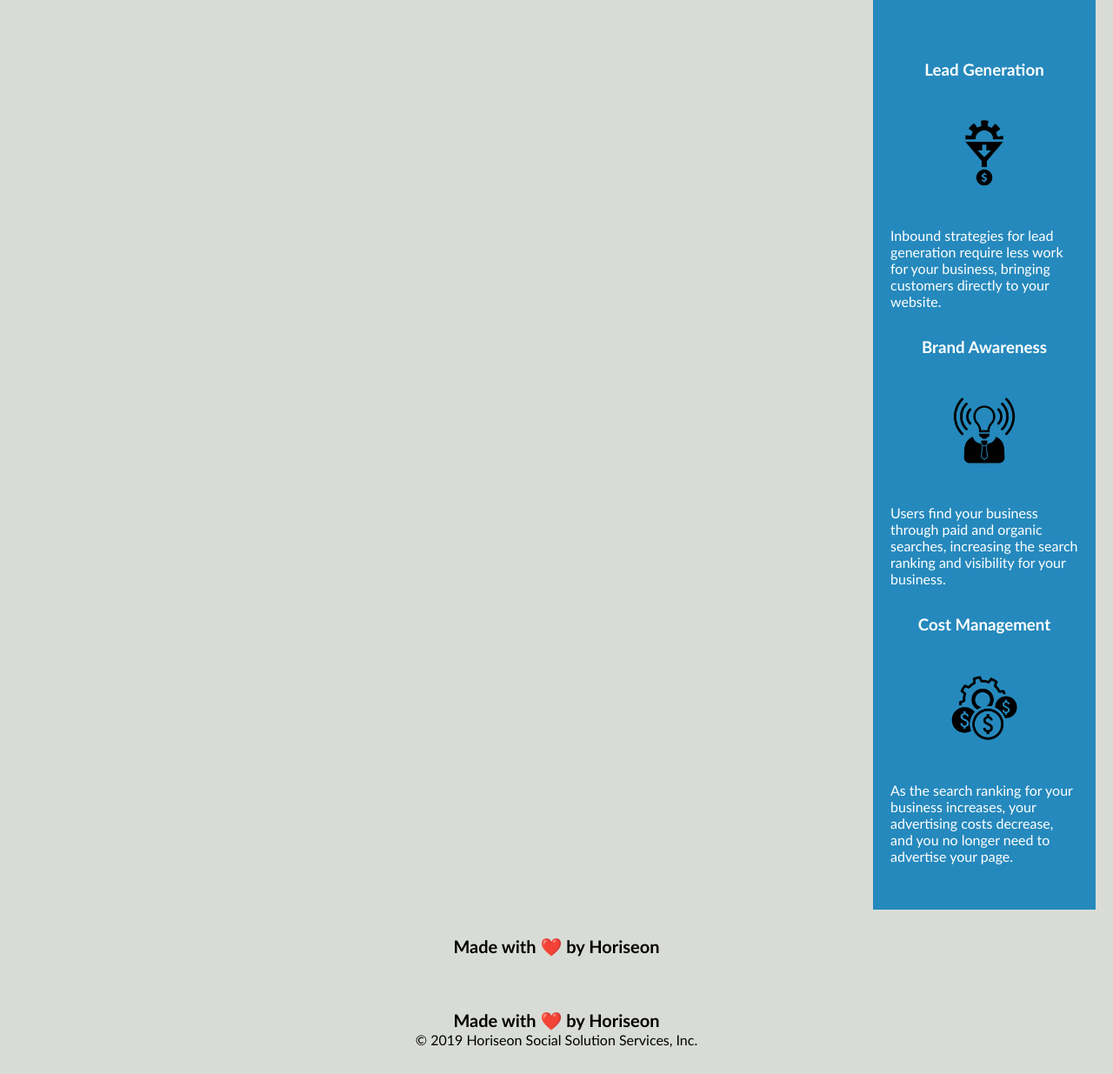
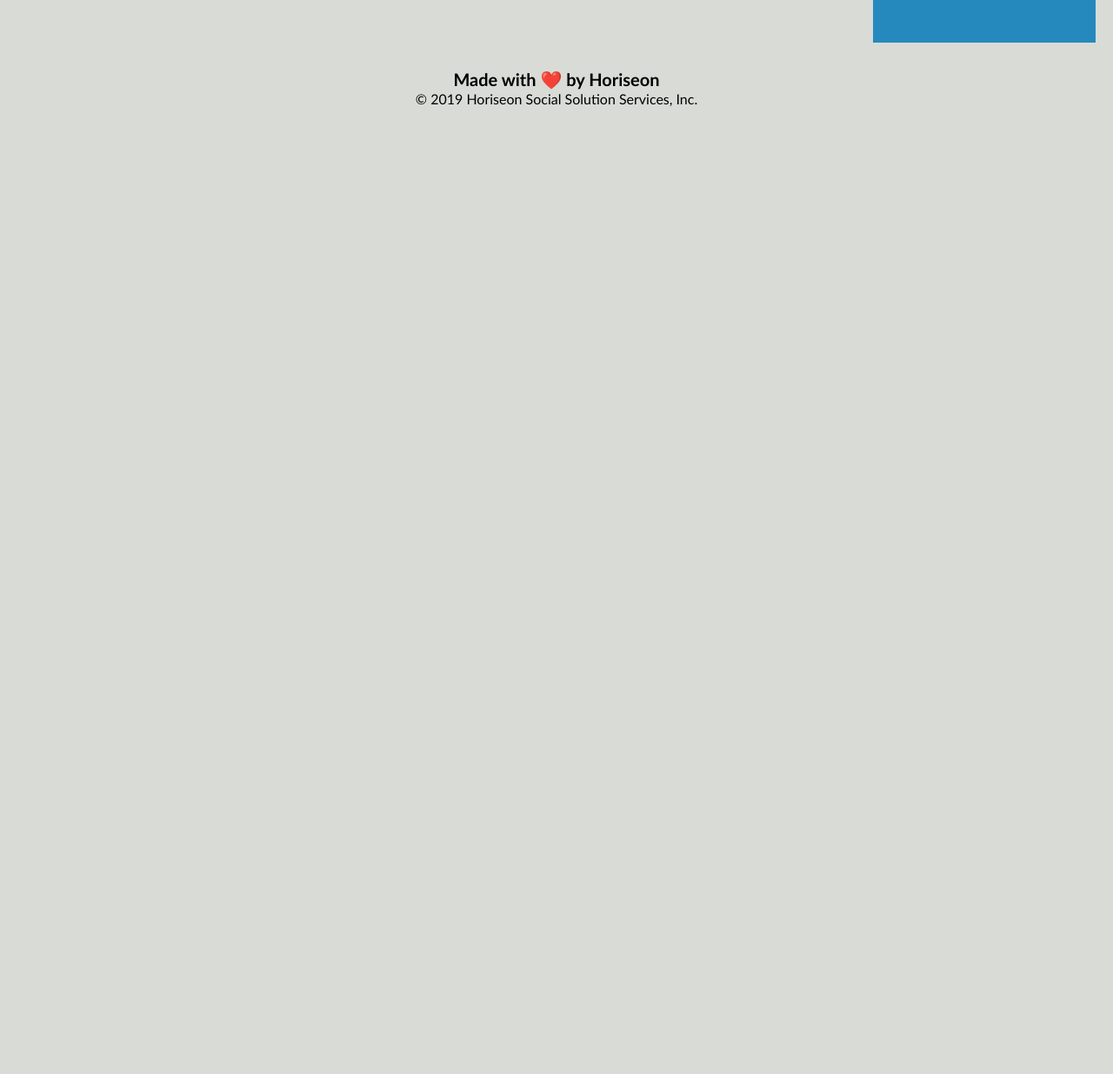
Before and after one commit to daniel-boxall/Module-1-challenge, a plain HTML site: page starter/index.html in a window 1280 px wide. Shown: the part 1870-3105 px from the top of the page at 87% size. After the commit the page ends 2023 px from the top, so only its background shows below. Drawn offline with Linux system fonts and the light colour scheme.

Commit message:
corrections

```diff
--- a/starter/index.html
+++ b/starter/index.html
@@ -82,36 +82,7 @@
             </p>
         </div>
     </div>
-    <div class="benefits">
-        <div class="benefit-lead">
-            <h3>Lead Generation</h3>
-            <img src="./assets/images/lead-generation.png" alt="icon for lead generation" />
-            <p>
-                Inbound strategies for lead generation require less work for your business, bringing customers directly
-                to your website.
-            </p>
-        </div>
-        <div class="benefit-brand">
-            <h3>Brand Awareness</h3>
-            <img src="./assets/images/brand-awareness.png" alt="icon for lead generation" />
-            <p>
-                Users find your business through paid and organic searches, increasing the search ranking and visibility
-                for your business.
-            </p>
-        </div>
-        <div class="benefit-cost">
-            <h3>Cost Management</h3>
-            <img src="./assets/images/cost-management.png" alt="icon for cost management"></img>
-            <p>
-                As the search ranking for your business increases, your advertising costs decrease, and you no longer
-                need to advertise your page.
-            </p>
-        </div>
-    </div>
     <footer>
-        <div class="footer">
-            <h2>Made with ❤️️ by Horiseon</h2>
-        </div>
         <div class="footer">
             <h2>Made with ❤️️ by Horiseon</h2>
             <p>
```
